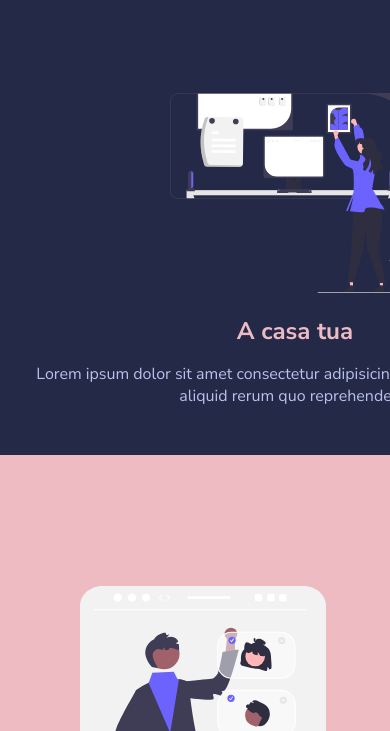
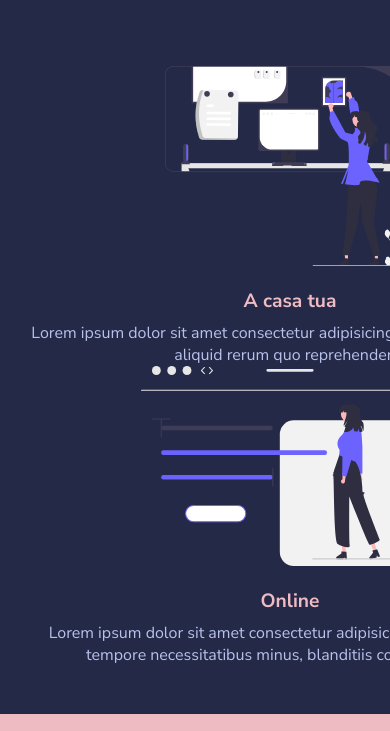
Before and after one commit to xhonatankonomi/html-css-resp-wannabe, a plain HTML site: page index.html in a window 390 px wide. Shown: the part 113-844 px from the top of the page. Drawn offline with Linux system fonts and the light colour scheme.

Commit message:
Fix media query syntax and adjust styles for better responsiveness on smaller screens

```diff
--- a/css/style.css
+++ b/css/style.css
@@ -128,7 +128,7 @@ img {
     SOLUZIONE RESPONSIVE
  ************************************************/
 
-@media screen and (max-width 768px) {
+@media screen and (max-width: 768px) {
 
     .row {
         flex-direction: column;
@@ -161,10 +161,16 @@ img {
     }
 
     h2 {
-
+        font-size: 1.5rem;
+        margin-bottom: 1.5rem;
     }
 
     h3 {
+        font-size: 1.2rem;
+        margin-bottom: 0.5rem;
+    }
 
+    .container {
+        padding: 0 10px;
     }
 }
```
